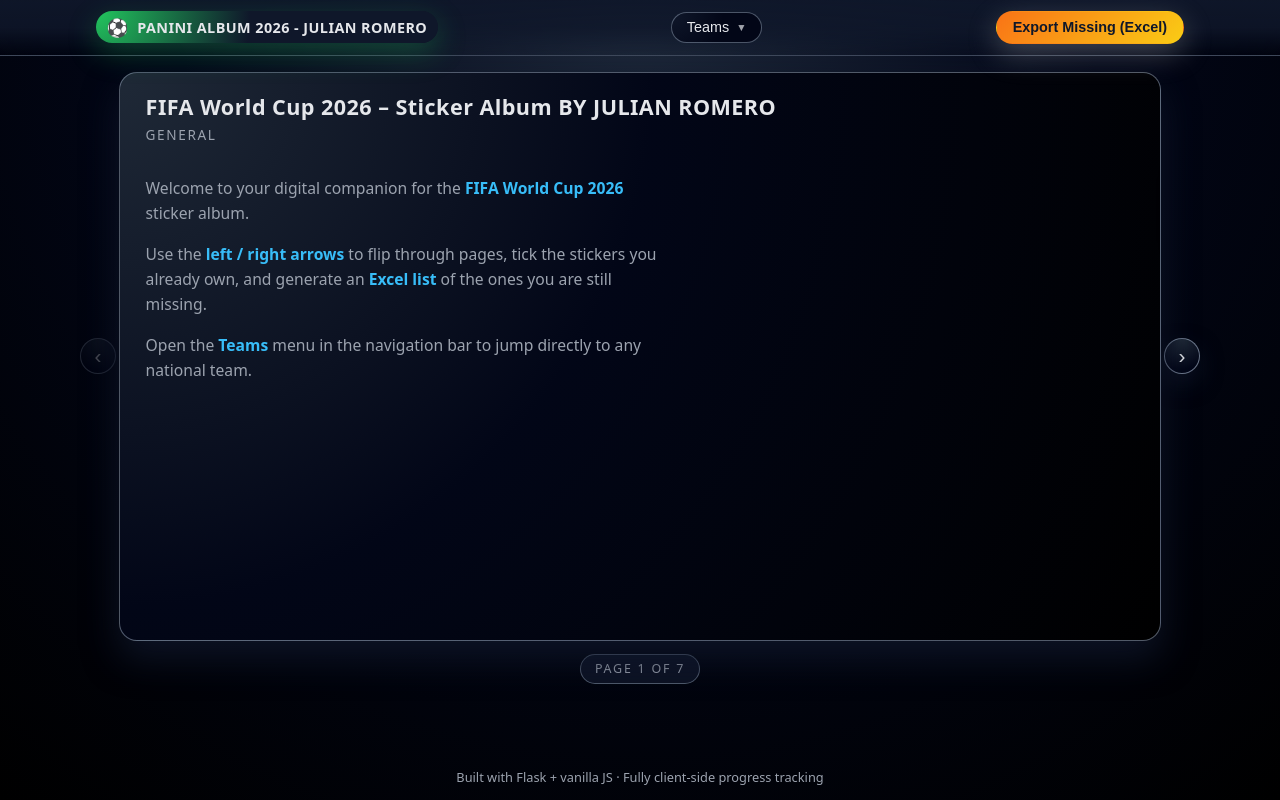
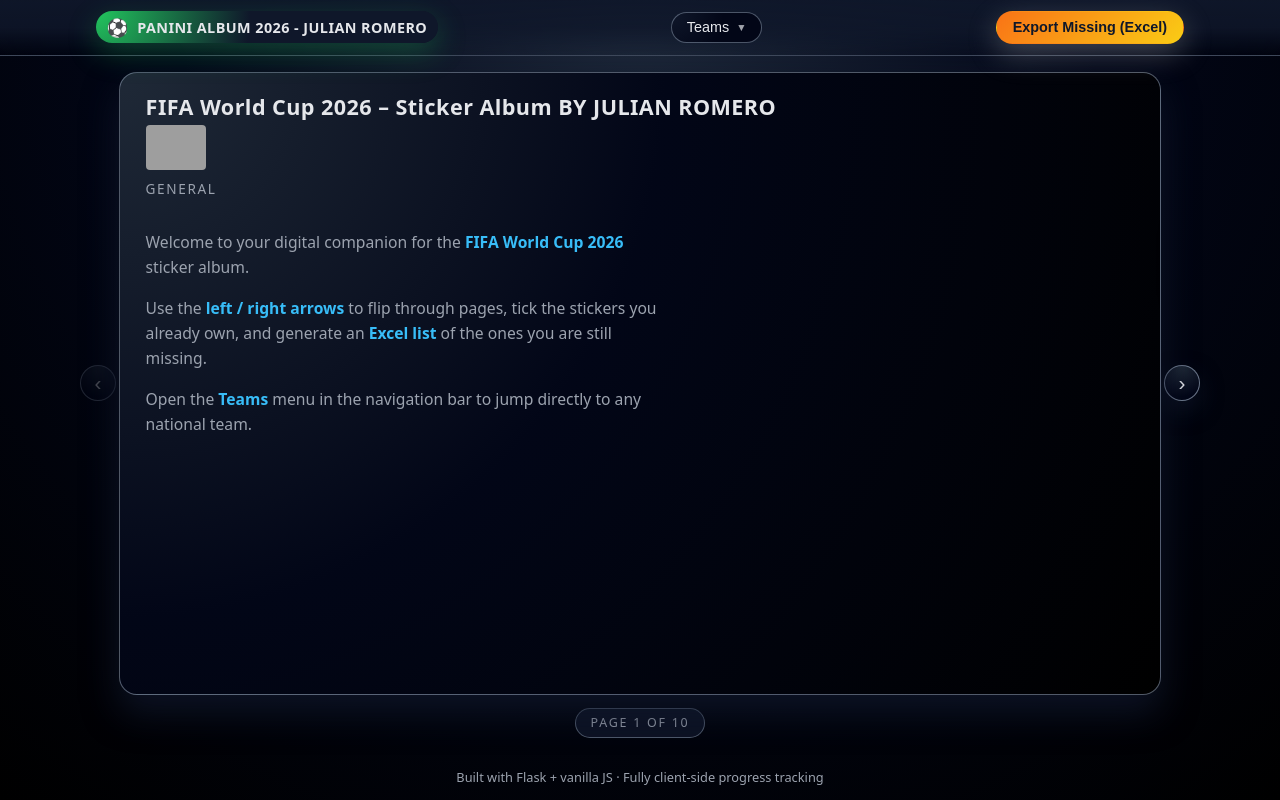
Before and after one commit to ProgrammerRomero/PaniniAlbum, a Flask app: page / in a window 1280 px wide. Run offline with Flask 3, Linux system fonts and the light colour scheme; grey boxes are pictures that could not be loaded.

Commit message:
Images have been added to each team, more teams have been added

```diff
--- a/album/config.py
+++ b/album/config.py
@@ -105,10 +105,13 @@ def build_album_structure() -> List[PageDefinition]:
 
     # Example team pages. You can expand these ranges or add more teams.
     pages.append(_team_page("ARG", "Argentina", range(1, 21)))
+    pages.append(_team_page("ECU", "Ecuador", range(1, 21)))
+    pages.append(_team_page("COL", "Colombia", range(1, 21)))
+    pages.append(_team_page("URU", "Uruguay", range(1, 21)))
     pages.append(_team_page("BRA", "Brazil", range(1, 21)))
+    pages.append(_team_page("PAR", "Paraguay", range(1, 21)))
     pages.append(_team_page("MEX", "Mexico", range(1, 21)))
     pages.append(_team_page("USA", "United States", range(1, 21)))
-    pages.append(_team_page("COL", "Colombia", range(1, 21)))
 
     return pages
 
--- a/album/static/css/style.css
+++ b/album/static/css/style.css
@@ -58,12 +58,10 @@ a:hover {
   top: 0;
   z-index: 20;
   backdrop-filter: blur(18px);
-  background: linear-gradient(
-    to bottom,
-    rgba(15, 23, 42, 0.95),
-    rgba(15, 23, 42, 0.85),
-    transparent
-  );
+  background: linear-gradient(to bottom,
+      rgba(15, 23, 42, 0.95),
+      rgba(15, 23, 42, 0.85),
+      transparent);
   border-bottom: 1px solid rgba(148, 163, 184, 0.35);
 }
 
@@ -250,7 +248,8 @@ a:hover {
   border: 1px solid rgba(148, 163, 184, 0.55);
   box-shadow: var(--shadow-soft);
   overflow: hidden;
-  min-height: min(540px, calc(100vh - 190px));
+  min-height: min(999px, calc(100vh - 190px));
+  /*Main Height*/
 }
 
 .album-track {
@@ -260,6 +259,12 @@ a:hover {
   align-items: stretch;
   transition: transform var(--transition-slow);
   will-change: transform;
+}
+
+.team-flag {
+  width: 60px;
+  height: auto;
+  border-radius: 4px;
 }
 
 .album-page {
@@ -355,17 +360,15 @@ a:hover {
   border-color: var(--color-accent);
 }
 
-.sticker-checkbox:checked + .sticker-inner {
-  background: radial-gradient(
-    circle at top left,
-    var(--color-accent-soft) 0,
-    #020617 55%
-  );
+.sticker-checkbox:checked+.sticker-inner {
+  background: radial-gradient(circle at top left,
+      var(--color-accent-soft) 0,
+      #020617 55%);
   border-color: var(--color-accent);
   box-shadow: 0 18px 38px rgba(56, 189, 248, 0.4);
 }
 
-.sticker-checkbox:checked + .sticker-inner .sticker-label {
+.sticker-checkbox:checked+.sticker-inner .sticker-label {
   text-decoration: line-through;
   color: var(--color-text-muted);
 }
--- a/album/templates/album.html
+++ b/album/templates/album.html
@@ -19,6 +19,12 @@
         <article class="album-page" data-page-id="{{ page.id }}" data-page-index="{{ loop.index0 }}">
           <header class="album-page-header">
             <h2 class="album-page-title">{{ page.title }}</h2>
+
+            <div>
+              <img src="{{ url_for('static', filename='images/' + page.title|lower + '.jpg') }}" alt="{{ page.title }}"
+                class="team-flag">
+            </div>
+
             <p class="album-page-subtitle">
               {{ page.section }}
               {% if page.team_code %}
```
